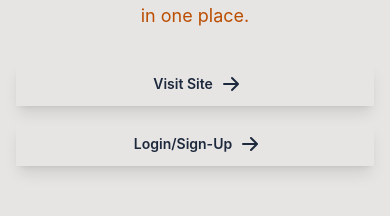
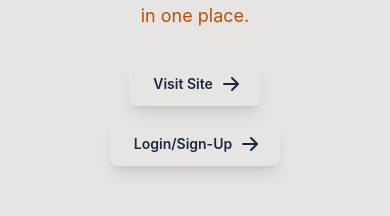
Before and after one commit to khatunajannat/Admito, a React (Vite) app: page / in a window 390 px wide. Shown: the part 413-629 px from the top of the page. Built offline with nearby package versions, Linux system fonts and the light colour scheme.

Commit message:
hero with database

```diff
--- a/src/components/Hero.jsx
+++ b/src/components/Hero.jsx
@@ -1,14 +1,23 @@
 import { Link } from "react-router-dom";
+import { useState } from "react";
 
 export default function Hero() {
+  const [isLoggedIn, setIsLoggedIn] = useState(
+    () => localStorage.getItem("isLoggedIn") === "true",
+  );
+
   const scrollToFeatures = (e) => {
     e.preventDefault();
     document.getElementById("features")?.scrollIntoView({ behavior: "smooth" });
   };
 
+  const handleLogout = () => {
+    localStorage.removeItem("isLoggedIn");
+    setIsLoggedIn(false);
+  };
+
   return (
     <section className="relative overflow-hidden bg-gradient-to-b from-navy to-navy-light">
-      {/* Decorative circles */}
       <div className="pointer-events-none absolute -top-20 -right-20 h-80 w-80 rounded-full border border-amber-700"></div>
       <div className="pointer-events-none absolute top-10 right-5 h-52 w-52 rounded-full border border-gold/15"></div>
 
@@ -51,11 +60,12 @@
           admission — circulars, status, and important dates, all in one place.
         </p>
 
-        <div className="flex flex-col mb-12 lg:mb-20 space-y-4 sm:flex-row sm:justify-center sm:space-y-0 sm:space-x-4">
+        <div className="flex flex-col mb-12 lg:mb-20 min-h-[52px] items-center justify-center space-y-4 sm:flex-row sm:space-y-0 sm:space-x-4">
+          {!isLoggedIn && (
             <a
               href="#features"
               onClick={scrollToFeatures}
-            className="inline-flex justify-center items-center py-3 px-6 text-sm font-semibold text-center text-slate-soft rounded\\-lg bg-gold hover:-translate-y-0.5 shadow-lg shadow-gold/25 transition"
+              className="inline-flex justify-center items-center py-3 px-6 text-sm font-semibold text-center text-slate-soft rounded-lg bg-gold hover:-translate-y-0.5 shadow-lg shadow-gold/25 transition"
             >
               Visit Site
               <svg
@@ -71,9 +81,12 @@
                 ></path>
               </svg>
             </a>
+          )}
+
+          {!isLoggedIn && (
             <Link
               to="/login"
-            className="inline-flex justify-center items-center py-3 px-6 text-sm font-semibold text-center text-slate-soft rounded\\-lg bg-gold hover:-translate-y-0.5 shadow-lg shadow-gold/25 transition"
+              className="inline-flex justify-center items-center py-3 px-6 text-sm font-semibold text-center text-slate-soft rounded-lg bg-gold hover:-translate-y-0.5 shadow-lg shadow-gold/25 transition"
             >
               Login/Sign-Up
               <svg
@@ -89,6 +102,38 @@
                 ></path>
               </svg>
             </Link>
+          )}
+
+          {isLoggedIn && (
+            <a
+              href="#features"
+              onClick={scrollToFeatures}
+              className="inline-flex justify-center items-center py-3 px-6 text-sm font-semibold text-center text-slate-soft rounded-lg bg-gold hover:-translate-y-0.5 shadow-lg shadow-gold/25 transition"
+            >
+              Visit Site
+              <svg
+                className="ml-2 -mr-1 w-5 h-5"
+                fill="currentColor"
+                viewBox="0 0 20 20"
+                xmlns="http://www.w3.org/2000/svg"
+              >
+                <path
+                  fillRule="evenodd"
+                  d="M10.293 3.293a1 1 0 011.414 0l6 6a1 1 0 010 1.414l-6 6a1 1 0 01-1.414-1.414L14.586 11H3a1 1 0 110-2h11.586l-4.293-4.293a1 1 0 010-1.414z"
+                  clipRule="evenodd"
+                ></path>
+              </svg>
+            </a>
+          )}
+
+          {isLoggedIn && (
+            <button
+              onClick={handleLogout}
+              className="inline-flex justify-center items-center py-3 px-6 text-sm font-semibold text-center text-slate-soft rounded-lg bg-gold hover:-translate-y-0.5 shadow-lg shadow-gold/25 transition"
+            >
+              Logout
+            </button>
+          )}
         </div>
 
         <div className="px-4 mx-auto text-center md:max-w-screen-md lg:max-w-screen-lg lg:px-36">
```
Lines whose indentation alone changed are shown as unchanged.
